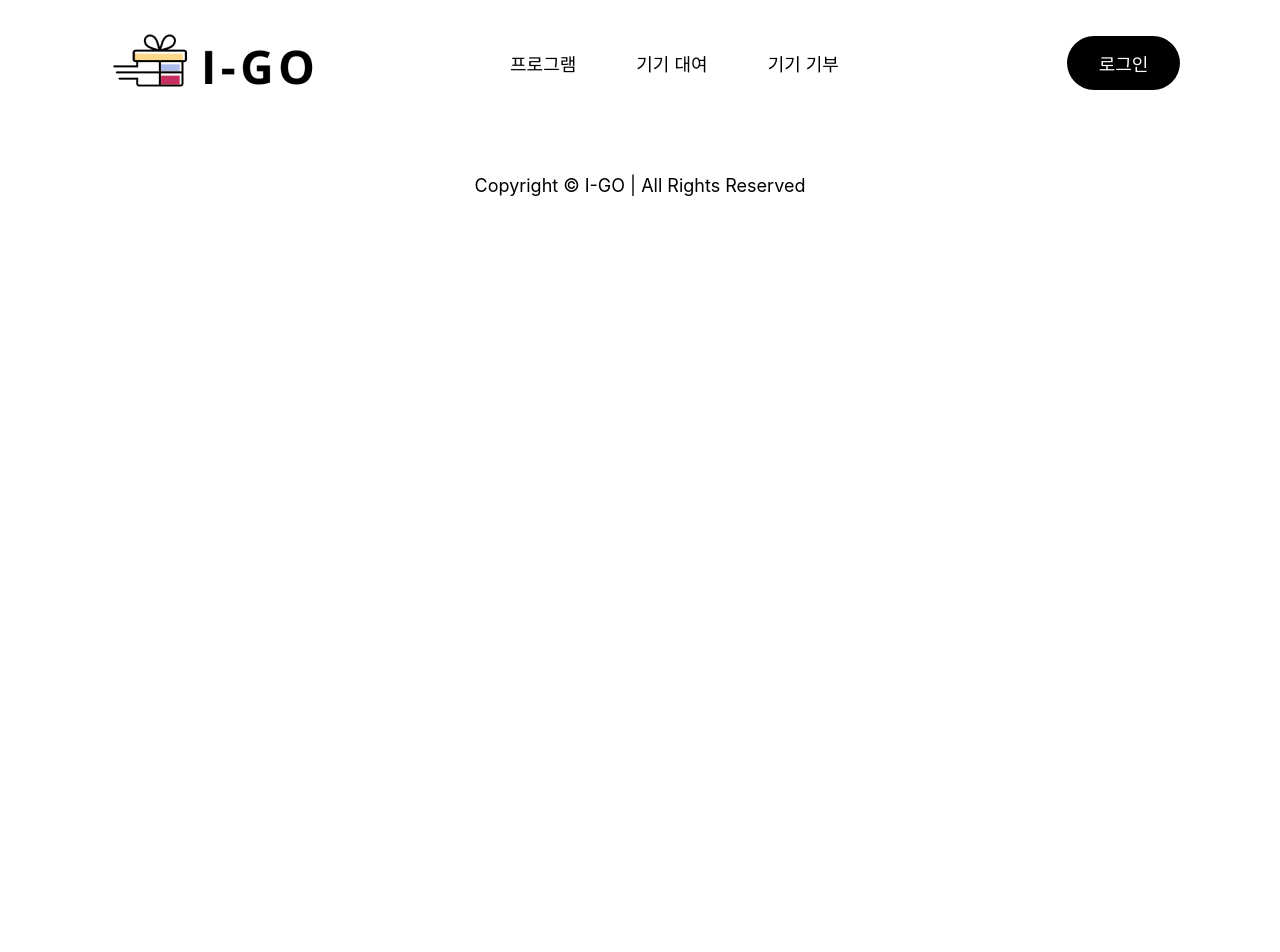
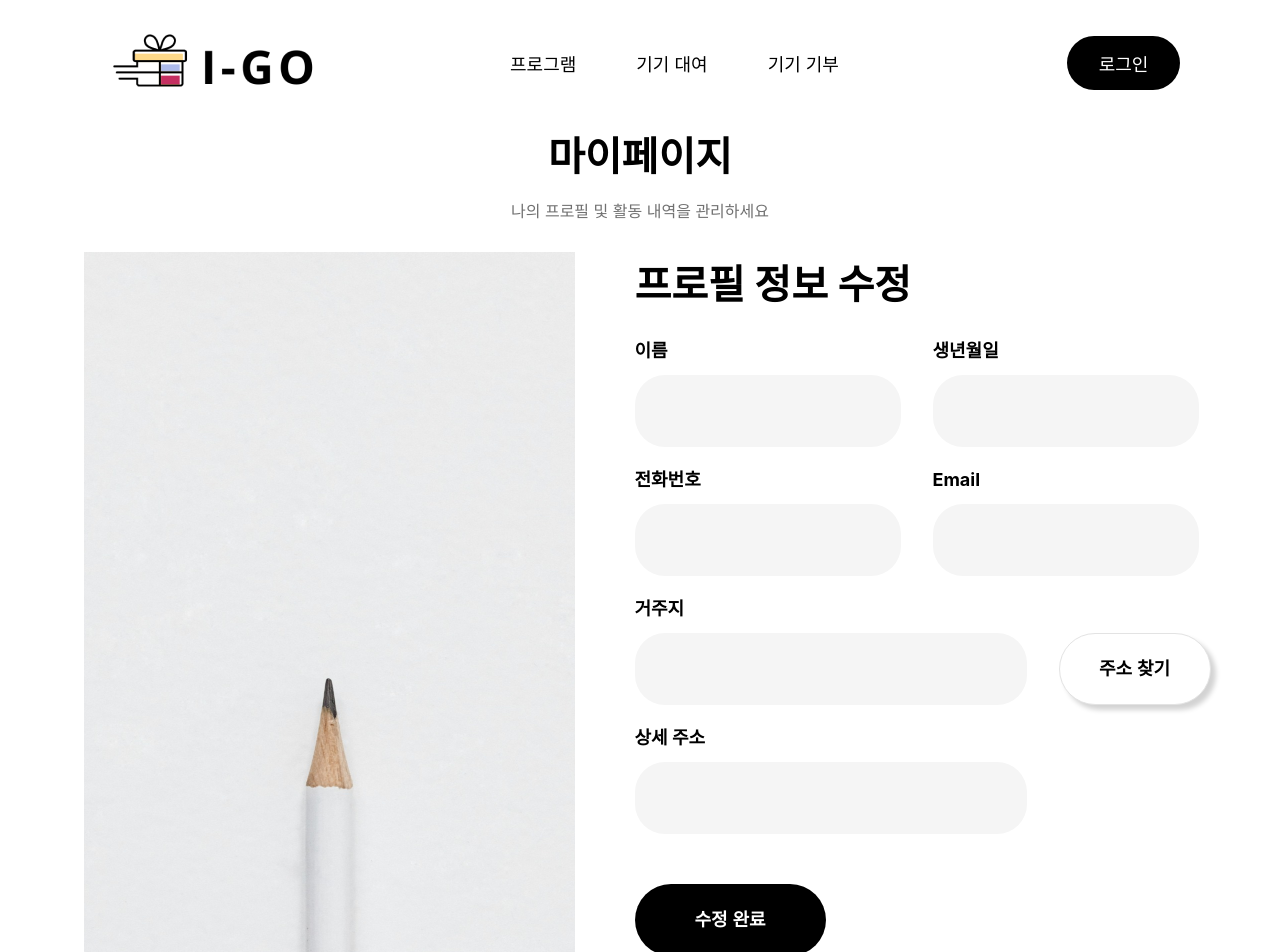
Before and after one commit to dbstj0403/I-GO-FRONT, a React (Create React App) app: page /mypage in a window 1280 px wide. Shown: the top 952 px of the page. Before the commit the page ends 800 px from the top, so only its background shows below. Built offline with nearby package versions, Linux system fonts and the light colour scheme; no server answers.

Commit message:
mypage create & redux persist

```diff
--- a/package.json
+++ b/package.json
@@ -21,6 +21,7 @@
     "react-spinners": "^0.13.8",
     "recoil": "^0.7.7",
     "redux": "^4.2.1",
+    "redux-persist": "^6.0.0",
     "redux-saga": "^1.2.3",
     "styled-components": "^6.0.7",
     "swiper": "^6.8.4",
--- a/src/App.js
+++ b/src/App.js
@@ -9,6 +9,7 @@ import AddInfoPage from "./pages/AddInfoPage";
 import DonationPage from "./pages/DonationPage";
 import ProgramPage from "./pages/ProgramPage";
 import ProgramDetailPage from "./pages/ProgramDetailPage";
+import Mypage from "./pages/Mypage";
 function App() {
   return (
     <div className="app-container">
@@ -22,6 +23,7 @@ function App() {
           <Route path="/donation" element={<DonationPage />} />
           <Route path="/program" element={<ProgramPage />} />
           <Route path="/programDetail" element={<ProgramDetailPage />} />
+          <Route path="/mypage" element={<Mypage />} />
         </Routes>
         <Footer />
       </BrowserRouter>
--- a/src/components/NavBar.js
+++ b/src/components/NavBar.js
@@ -14,6 +14,10 @@ export default function NavBar() {
   useEffect(() => {
     console.log("user: ", userData);
   }, []);
+
+  const moveToMypage = () => {
+    moveToPage("/mypage");
+  };
 
   const moveToLogin = () => {
     moveToPage("/login");
@@ -78,12 +82,16 @@ export default function NavBar() {
             <img src={point} alt="" style={{ paddingRight: "10px" }}></img>
             {userData.point} P
           </PointBtn>
-          <ProfileBtn>
+          <ProfileBtn onClick={moveToMypage}>
             <img src={userData.img} alt=""></img>학생 {userData.name}님
           </ProfileBtn>
         </Container>
       ) : userData.is_carer ? (
-        <button className="profilebtn">{userData.name}</button>
+        <Container>
+          <ProfileBtn onClick={moveToMypage}>
+            <img src={userData.img} alt=""></img>관리자 {userData.name}님
+          </ProfileBtn>
+        </Container>
       ) : (
         <button className="loginbtn" onClick={moveToLogin}>
           로그인
--- a/src/index.js
+++ b/src/index.js
@@ -6,15 +6,28 @@ import reportWebVitals from "./reportWebVitals";
 import { Provider } from "react-redux";
 import { createStore } from "redux";
 import { composeWithDevTools } from "redux-devtools-extension";
+import { persistStore, persistReducer } from "redux-persist";
+import { PersistGate } from "redux-persist/integration/react";
 import rootReducer from "./store";
+import storage from "redux-persist/lib/storage";
 // import store from "./store";
 
-const store = createStore(rootReducer, composeWithDevTools());
+const persistConfig = {
+  key: "root",
+  storage,
+};
+
+const persistedReducer = persistReducer(persistConfig, rootReducer);
+
+const store = createStore(persistedReducer, composeWithDevTools());
+const persistor = persistStore(store);
 const root = ReactDOM.createRoot(document.getElementById("root"));
 root.render(
   <Provider store={store}>
+    <PersistGate persistor={persistor}>
+      <App />
+    </PersistGate>
     {/* Provider로 Redux 스토어를 제공 */}
-    <App />
   </Provider>
 );
 
--- /dev/null
+++ b/src/pages/Mypage.js
@@ -0,0 +1,309 @@
+import Spinner from "../components/Spinner";
+import { useState, useEffect } from "react";
+import { useNavigate } from "react-router-dom";
+import Postcode from "../components/Postcode";
+import { useDispatch, useSelector } from "react-redux";
+// import { loginSuccess } from "@store/actions";
+import axios from "axios";
+import { userSuccess } from "../store/user/actions";
+import styled from "styled-components";
+import pencil from "../img/addInfo.png";
+
+export default function Mypage() {
+  const { userData } = useSelector(({ user }) => user);
+  const [name, setName] = useState("");
+  const [birthDate, setBirthDate] = useState("");
+  const [phone, setPhone] = useState("");
+  const [email, setEmail] = useState("");
+  const [address, setAddress] = useState("");
+  const [detailedAddress, setDetailedAddress] = useState("");
+  const [enrollAddress, setEnrollAddress] = useState({
+    address: "",
+    zoneCode: "",
+    detailAddress: "",
+  });
+  const [zipcode, setZipcode] = useState("");
+  const [popup, setPopup] = useState(false);
+  const movePage = useNavigate();
+  const dispatch = useDispatch();
+
+  useEffect(() => {
+    setProfile();
+  }, []);
+
+  const handleComplete = () => {
+    setPopup(!popup);
+  };
+
+  const handleInput = (e) => {
+    setEnrollAddress({
+      ...enrollAddress,
+      [e.target.name]: e.target.value,
+    });
+  };
+
+  const setProfile = async () => {
+    try {
+      const response = await axios.get(
+        "http://api.igoofficial.com/accounts?type=student",
+        {
+          headers: {
+            Authorization: `Bearer ${localStorage.getItem("access-token")}`,
+          },
+        }
+      );
+      const user = response.data;
+      setName(user.profile.name);
+      setBirthDate(user.profile.birthdate);
+      setPhone(user.profile.phone);
+      setEmail(user.profile.email);
+      setAddress(user.profile.address.address);
+      setDetailedAddress(user.profile.address.detail_address);
+      setZipcode(user.profile.address.zone_code);
+    } catch (error) {
+      console.log("Fetch User Info Error!");
+    }
+  };
+
+  const submitInfo = async () => {
+    try {
+      await axios.patch(
+        `http://api.igoofficial.com/profile/${userData.id}`,
+        {
+          name: name,
+          birthdate: birthDate,
+          phone: phone,
+          email: email,
+          address: {
+            address: enrollAddress.address ? enrollAddress.address : address,
+            detail_address: enrollAddress.detailAddress
+              ? enrollAddress.detailAddress
+              : detailedAddress,
+            zone_code: enrollAddress.zoneCode
+              ? enrollAddress.zoneCode
+              : zipcode,
+          },
+        },
+        {
+          headers: {
+            Authorization: `Bearer ${localStorage.getItem("access-token")}`,
+          },
+        }
+      );
+      //로그인 성공 여부 스토어에 저장
+      getProfile();
+      //리덕스에 user객체 store
+      movePage("/mypage");
+    } catch (error) {
+      console.log("SubmitInfo Error!");
+    }
+  };
+
+  const getProfile = async () => {
+    try {
+      const response = await axios.get(
+        "http://api.igoofficial.com/accounts?type=student",
+        {
+          headers: {
+            Authorization: `Bearer ${localStorage.getItem("access-token")}`,
+          },
+        }
+      );
+      //이걸 리덕스에 dispatch하기
+      const user = response.data;
+      const newUser = {
+        is_student: response.data.is_student,
+        is_carer: response.data.is_carer,
+        is_register: response.data.is_register,
+        point: response.data.point,
+        id: response.data.id,
+        name: user.profile.name,
+        img: user.profile.image,
+      };
+      dispatch(userSuccess(newUser));
+    } catch (error) {
+      console.log("Fetch User Info Error!");
+    }
+  };
+
+  /**
+   * 스타일 컴포넌트
+   */
+
+  return (
+    <div
+      style={{
+        display: "flex",
+        justifyContent: "center",
+        alignItems: "center",
+        flexDirection: "column",
+      }}
+    >
+      <ul style={{ fontSize: "40px", fontWeight: "bold" }}>마이페이지</ul>
+      <ul style={{ fontSize: "16px", color: "#717171", marginTop: "15px" }}>
+        나의 프로필 및 활동 내역을 관리하세요
+      </ul>
+      <ModifyInfoContainer>
+        <img alt="" src={pencil} />
+        <InputContainer>
+          <InputTitle>프로필 정보 수정</InputTitle>
+          <Container>
+            <div>
+              <Text>이름</Text>
+              <Input
+                placeholder={name}
+                width="266px"
+                onChange={(e) => setName(e.target.value)}
+              ></Input>
+            </div>
+            <Box>
+              <Text>생년월일</Text>
+              <Input
+                placeholder={birthDate}
+                width="266px"
+                onChange={(e) => setBirthDate(e.target.value)}
+              ></Input>
+            </Box>
+          </Container>
+          <Container>
+            <div>
+              <Text>전화번호</Text>
+              <Input
+                placeholder={phone}
+                width="266px"
+                onChange={(e) => setPhone(e.target.value)}
+              ></Input>
+            </div>
+            <Box>
+              <Text>Email</Text>
+              <Input
+                placeholder={email}
+                width="266px"
+                onChange={(e) => setEmail(e.target.value)}
+              ></Input>
+            </Box>
+          </Container>
+
+          <Container>
+            <div>
+              <Text>거주지</Text>
+              <Input
+                width="392px"
+                type="text"
+                required={true}
+                name="address"
+                placeholder={address}
+                onChange={handleInput}
+                value={enrollAddress.address}
+              ></Input>
+            </div>
+            <Box>
+              <SearchAdressBtn onClick={handleComplete}>
+                주소 찾기
+              </SearchAdressBtn>
+              {popup && (
+                <Postcode
+                  enrollAddress={enrollAddress}
+                  setEnrollAddress={setEnrollAddress}
+                  popup={popup}
+                  setPopup={setPopup}
+                ></Postcode>
+              )}
+            </Box>
+          </Container>
+          <Container>
+            <div>
+              <Text>상세 주소</Text>
+              <Input
+                width="392px"
+                name="detailAddress"
+                placeholder={detailedAddress}
+                onChange={(e) => {
+                  setEnrollAddress({
+                    ...enrollAddress,
+                    [e.target.name]: e.target.value,
+                  });
+                }}
+              ></Input>
+            </div>
+          </Container>
+          <SubmitBtn onClick={submitInfo}>수정 완료</SubmitBtn>
+        </InputContainer>
+      </ModifyInfoContainer>
+    </div>
+  );
+}
+const ModifyInfoContainer = styled.div`
+  display: flex;
+  justify-content: space-around;
+  margin: 30px;
+  margin-left: 50px;
+`;
+const InputContainer = styled.div`
+  width: 642px;
+  position: relative;
+  left: 60px;
+`;
+const InputTitle = styled.div`
+  font-size: 40px;
+  line-height: 66px;
+  font-weight: 700;
+`;
+const Container = styled.div`
+  margin-top: 24px;
+  display: flex;
+`;
+const Text = styled.div`
+  font-size: 18px;
+  line-height: 18px;
+  font-weight: 700;
+`;
+const Input = styled.input`
+border-radius: 30px;
+background-color: #F5F5F5;
+width: ${(props) => props.width};
+height: 72px;
+border: 0;
+margin-top: 15px;
+text-indent: 20px;
+Input:: placeholder: 18px;
+font-size: 18px;
+line-height: 18px;
+&:focus {
+    outline: 2px solid black;
+}
+`;
+
+const Box = styled.div`
+  margin-left: 32px;
+`;
+const SearchAdressBtn = styled.button`
+  width: 152px;
+  height: 72px;
+  border-radius: 50px;
+  border: 1px solid #e3e3e3;
+  background-color: white;
+  box-shadow: 5px 5px 5px lightgrey;
+  margin-top: 33px;
+  font-size: 18px;
+  font-weight: 700;
+  line-height: 18px;
+  &:hover {
+    cursor: pointer;
+  }
+`;
+const SubmitBtn = styled.button`
+  width: 191px;
+  height: 72px;
+  border-radius: 50px;
+  background-color: black;
+  color: white;
+  font-size: 18px;
+  line-height: 18px;
+  font-weight: 700;
+  border: 0;
+  margin-top: 50px;
+  &:hover {
+    cursor: pointer;
+  }
+`;
```
Also changed, not shown: src/pages/AddInfoPage.js (+47 -33 lines), 1 other file (tests, documents, lock files or other folders).
